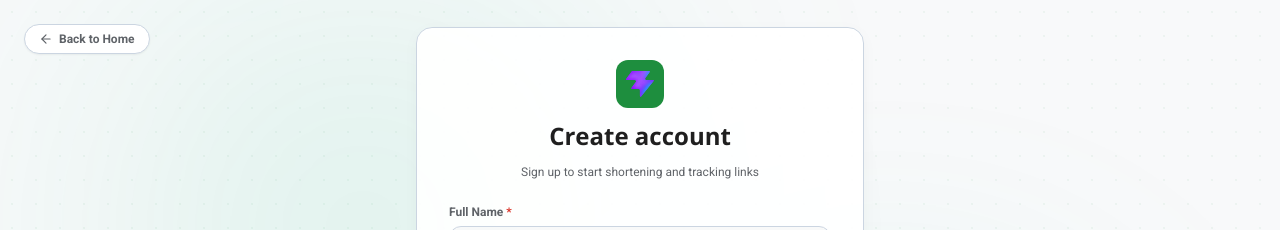
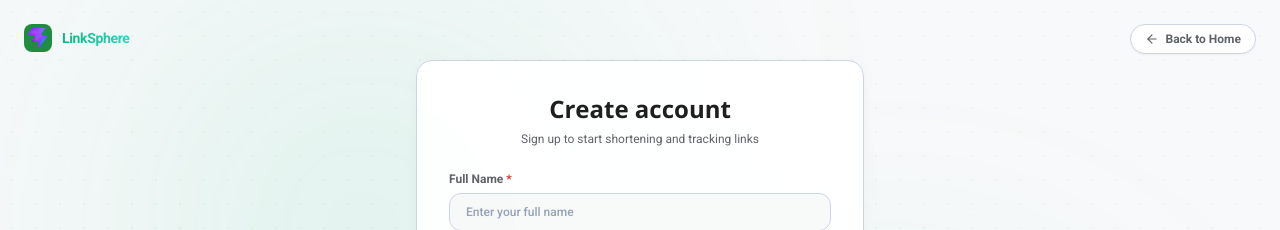
Before and after one commit to Mr-Vishnu-145/katomaran-url-shortener, a React (Vite) app in the folder frontend/: page /register in a window 1280 px wide. Shown: the top 230 px of the page. Built offline with nearby package versions, Linux system fonts and the light colour scheme; no server answers.

Commit message:
style: reduce dashboard header logo size and adjust all auth page headers with top-left branding and top-right back button

```diff
--- a/frontend/src/components/Sidebar.jsx
+++ b/frontend/src/components/Sidebar.jsx
@@ -39,11 +39,11 @@ export default function Sidebar({ isCollapsed, onMobileClose, mobile = false })
         : ("hidden md:flex flex-col glass-panel !border-y-0 !border-l-0 !rounded-none border-r border-slate-100 dark:border-slate-800/80 transition-all duration-300 " + (isCollapsed ? 'w-20' : 'w-64'))
     }>
       <div className="h-16 flex items-center justify-between px-6 border-b border-slate-100 dark:border-slate-800/60">
-        <div className="flex items-center gap-3">
-          <div className="bg-primary p-1 rounded-lg w-7.5 h-7.5 flex items-center justify-center">
-            <img src="/favicon.svg" alt="LinkSphere Logo" className="w-5.5 h-5.5 object-contain" />
+        <div className="flex items-center gap-2.5">
+          <div className="bg-primary p-1 rounded-lg w-7 h-7 flex items-center justify-center">
+            <img src="/favicon.svg" alt="LinkSphere Logo" className="w-4.5 h-4.5 object-contain" />
           </div>
-          {(!isCollapsed || mobile) && <span className="font-bold text-base bg-gradient-to-r from-emerald-500 to-teal-400 bg-clip-text text-transparent">LinkSphere</span>}
+          {(!isCollapsed || mobile) && <span className="font-bold text-sm bg-gradient-to-r from-emerald-500 to-teal-400 bg-clip-text text-transparent">LinkSphere</span>}
         </div>
         {mobile && onMobileClose && (
           <button
--- a/frontend/src/pages/ForgotPassword.jsx
+++ b/frontend/src/pages/ForgotPassword.jsx
@@ -40,8 +40,16 @@ export default function ForgotPassword() {
 
   return (
     <div className="min-h-screen relative overflow-hidden flex items-center justify-center p-6 bg-slate-50 dark:bg-[#0b0f19] bg-grid-pattern text-slate-900 dark:text-slate-100">
-      {/* Top Left Back Button */}
-      <div className="absolute top-6 left-6 flex items-center gap-4 z-20">
+      {/* Top Left Branding */}
+      <div className="absolute top-6 left-6 flex items-center gap-2.5 z-20 pointer-events-none select-none">
+        <div className="bg-primary p-1 rounded-lg w-7 h-7 flex items-center justify-center">
+          <img src="/favicon.svg" alt="LinkSphere Logo" className="w-4.5 h-4.5 object-contain" />
+        </div>
+        <span className="font-extrabold text-sm bg-gradient-to-r from-emerald-500 to-teal-400 bg-clip-text text-transparent tracking-tight">LinkSphere</span>
+      </div>
+
+      {/* Top Right Back Button */}
+      <div className="absolute top-6 right-6 flex items-center gap-4 z-20">
         <Link to="/dashboard" className="flex items-center gap-1.5 text-xs font-semibold text-slate-500 hover:text-primary dark:text-slate-400 dark:hover:text-primary transition-colors bg-white dark:bg-slate-900 border border-slate-200 dark:border-slate-800 px-3.5 py-1.5 rounded-full shadow-sm">
           <ArrowLeft size={14} />
           <span>Back to Home</span>
@@ -49,10 +57,7 @@ export default function ForgotPassword() {
       </div>
 
       <div className="w-full max-w-md glass-panel rounded-2xl p-8 shadow-lg flex flex-col gap-6 relative z-10">
-        <div className="flex flex-col items-center gap-3 text-center">
-          <div className="bg-primary p-2.5 rounded-xl w-12 h-12 flex items-center justify-center">
-            <img src="/favicon.svg" alt="LinkSphere Logo" className="w-7 h-7 object-contain" />
-          </div>
+        <div className="flex flex-col items-center gap-1.5 text-center">
           <h1 className="text-2xl font-bold">Forgot Password</h1>
           <p className="text-xs text-slate-500 dark:text-slate-400">
             Enter your email address to receive a link to reset your account credentials
--- a/frontend/src/pages/Login.jsx
+++ b/frontend/src/pages/Login.jsx
@@ -110,8 +110,16 @@ export default function Login() {
   return (
     <GoogleOAuthProvider clientId={googleClientId || "1083011382404-mockclientid.apps.googleusercontent.com"}>
       <div className="min-h-screen relative overflow-hidden flex items-center justify-center p-6 bg-slate-50 dark:bg-[#0b0f19] bg-grid-pattern text-slate-900 dark:text-slate-100">
-        {/* Top Left Back Button */}
-        <div className="absolute top-6 left-6 flex items-center gap-4 z-20">
+        {/* Top Left Branding */}
+        <div className="absolute top-6 left-6 flex items-center gap-2.5 z-20 pointer-events-none select-none">
+          <div className="bg-primary p-1 rounded-lg w-7 h-7 flex items-center justify-center">
+            <img src="/favicon.svg" alt="LinkSphere Logo" className="w-4.5 h-4.5 object-contain" />
+          </div>
+          <span className="font-extrabold text-sm bg-gradient-to-r from-emerald-500 to-teal-400 bg-clip-text text-transparent tracking-tight">LinkSphere</span>
+        </div>
+
+        {/* Top Right Back Button */}
+        <div className="absolute top-6 right-6 flex items-center gap-4 z-20">
           <Link to="/dashboard" className="flex items-center gap-1.5 text-xs font-semibold text-slate-500 hover:text-primary dark:text-slate-400 dark:hover:text-primary transition-colors bg-white dark:bg-slate-900 border border-slate-200 dark:border-slate-800 px-3.5 py-1.5 rounded-full shadow-sm">
             <ArrowLeft size={14} />
             <span>Back to Home</span>
@@ -125,10 +133,7 @@ export default function Login() {
         </div>
 
         <div className="w-full max-w-md glass-panel rounded-2xl p-8 shadow-lg flex flex-col gap-6 relative z-10">
-          <div className="flex flex-col items-center gap-3 text-center">
-            <div className="bg-primary p-2.5 rounded-xl w-12 h-12 flex items-center justify-center">
-              <img src="/favicon.svg" alt="LinkSphere Logo" className="w-7 h-7 object-contain" />
-            </div>
+          <div className="flex flex-col items-center gap-1.5 text-center">
             <h1 className="text-2xl font-bold">Welcome back</h1>
             <p className="text-xs text-slate-500 dark:text-slate-400">
               Sign in to manage your short links with analytics
--- a/frontend/src/pages/Register.jsx
+++ b/frontend/src/pages/Register.jsx
@@ -137,8 +137,16 @@ export default function Register() {
 
   return (
     <div className="min-h-screen relative overflow-hidden flex items-center justify-center p-6 bg-slate-50 dark:bg-[#0b0f19] bg-grid-pattern text-slate-900 dark:text-slate-100">
-      {/* Top Left Back Button */}
-      <div className="absolute top-6 left-6 flex items-center gap-4 z-20">
+      {/* Top Left Branding */}
+      <div className="absolute top-6 left-6 flex items-center gap-2.5 z-20 pointer-events-none select-none">
+        <div className="bg-primary p-1 rounded-lg w-7 h-7 flex items-center justify-center">
+          <img src="/favicon.svg" alt="LinkSphere Logo" className="w-4.5 h-4.5 object-contain" />
+        </div>
+        <span className="font-extrabold text-sm bg-gradient-to-r from-emerald-500 to-teal-400 bg-clip-text text-transparent tracking-tight">LinkSphere</span>
+      </div>
+
+      {/* Top Right Back Button */}
+      <div className="absolute top-6 right-6 flex items-center gap-4 z-20">
         <Link to="/dashboard" className="flex items-center gap-1.5 text-xs font-semibold text-slate-500 hover:text-primary dark:text-slate-400 dark:hover:text-primary transition-colors bg-white dark:bg-slate-900 border border-slate-200 dark:border-slate-800 px-3.5 py-1.5 rounded-full shadow-sm">
           <ArrowLeft size={14} />
           <span>Back to Home</span>
@@ -152,10 +160,7 @@ export default function Register() {
       </div>
 
       <div className="w-full max-w-md glass-panel rounded-2xl p-8 shadow-lg flex flex-col gap-6 relative z-10">
-        <div className="flex flex-col items-center gap-3 text-center">
-          <div className="bg-primary p-2.5 rounded-xl w-12 h-12 flex items-center justify-center">
-            <img src="/favicon.svg" alt="LinkSphere Logo" className="w-7 h-7 object-contain" />
-          </div>
+        <div className="flex flex-col items-center gap-1.5 text-center">
           <h1 className="text-2xl font-bold">Create account</h1>
           <p className="text-xs text-slate-500 dark:text-slate-400">
             Sign up to start shortening and tracking links
--- a/frontend/src/pages/ResetPassword.jsx
+++ b/frontend/src/pages/ResetPassword.jsx
@@ -58,8 +58,16 @@ export default function ResetPassword() {
 
   return (
     <div className="min-h-screen relative overflow-hidden flex items-center justify-center p-6 bg-slate-50 dark:bg-[#0b0f19] bg-grid-pattern text-slate-900 dark:text-slate-100">
-      {/* Top Left Back Button */}
-      <div className="absolute top-6 left-6 flex items-center gap-4 z-20">
+      {/* Top Left Branding */}
+      <div className="absolute top-6 left-6 flex items-center gap-2.5 z-20 pointer-events-none select-none">
+        <div className="bg-primary p-1 rounded-lg w-7 h-7 flex items-center justify-center">
+          <img src="/favicon.svg" alt="LinkSphere Logo" className="w-4.5 h-4.5 object-contain" />
+        </div>
+        <span className="font-extrabold text-sm bg-gradient-to-r from-emerald-500 to-teal-400 bg-clip-text text-transparent tracking-tight">LinkSphere</span>
+      </div>
+
+      {/* Top Right Back Button */}
+      <div className="absolute top-6 right-6 flex items-center gap-4 z-20">
         <Link to="/dashboard" className="flex items-center gap-1.5 text-xs font-semibold text-slate-500 hover:text-primary dark:text-slate-400 dark:hover:text-primary transition-colors bg-white dark:bg-slate-900 border border-slate-200 dark:border-slate-800 px-3.5 py-1.5 rounded-full shadow-sm">
           <ArrowLeft size={14} />
           <span>Back to Home</span>
@@ -67,10 +75,7 @@ export default function ResetPassword() {
       </div>
 
       <div className="w-full max-w-md glass-panel rounded-2xl p-8 shadow-lg flex flex-col gap-6 relative z-10">
-        <div className="flex flex-col items-center gap-3 text-center">
-          <div className="bg-primary p-2.5 rounded-xl w-12 h-12 flex items-center justify-center">
-            <img src="/favicon.svg" alt="LinkSphere Logo" className="w-7 h-7 object-contain" />
-          </div>
+        <div className="flex flex-col items-center gap-1.5 text-center">
           <h1 className="text-2xl font-bold">Reset Password</h1>
           <p className="text-xs text-slate-500 dark:text-slate-400">
             Set your new credentials to secure your LinkSphere account
```
